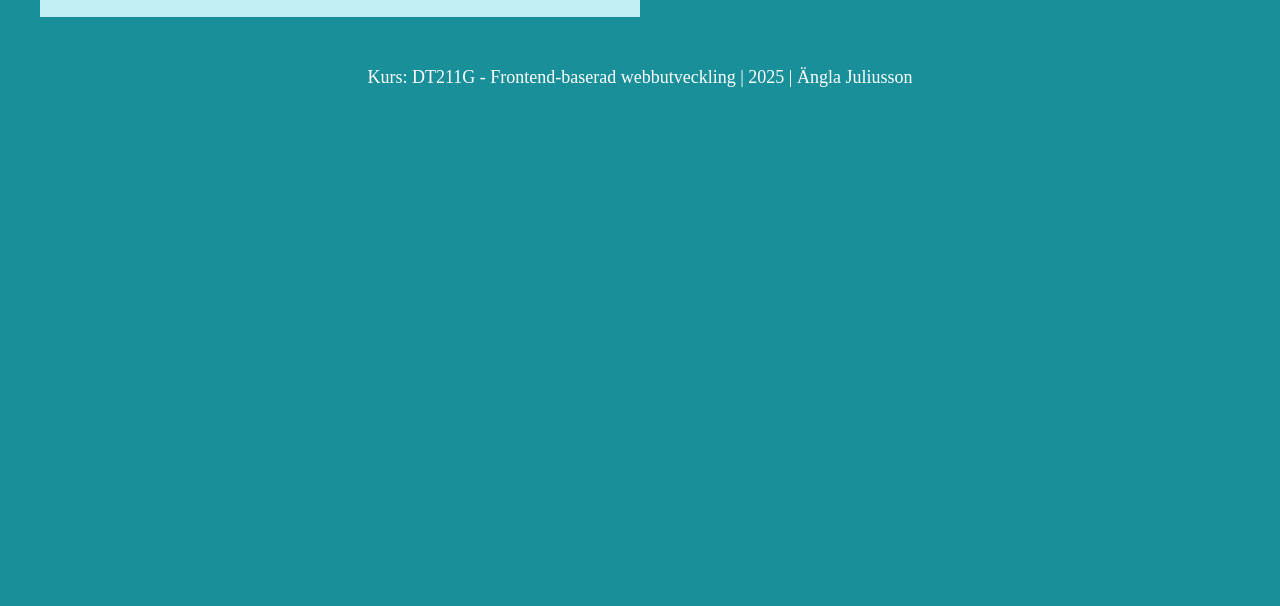
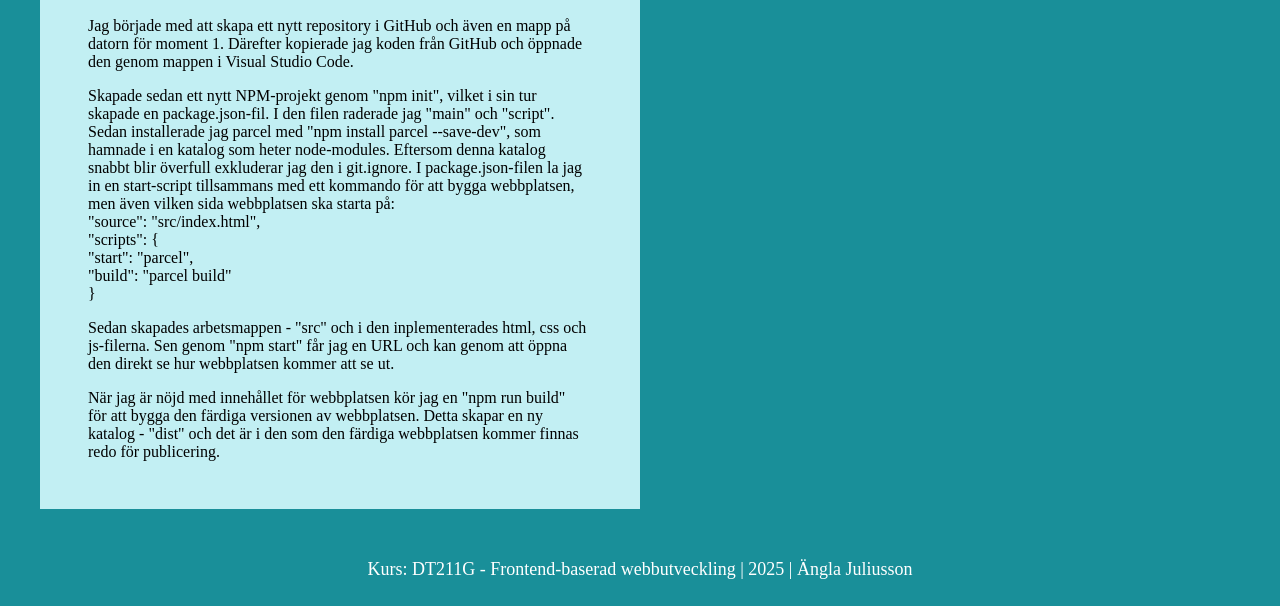
Before and after one commit to anglajuliusson/DT003G---Moment-1, a website built with Parcel: page src/process.html in a window 1280 px wide. Shown: the part 382-988 px from the top of the page. Before the commit the page ends 800 px from the top, so only its background shows below. Built offline with nearby package versions, Linux system fonts and the light colour scheme.

Commit message:
Arbetsprocessen

```diff
--- a/src/process.html
+++ b/src/process.html
@@ -20,6 +20,27 @@
     </header>
     <main class="main">
         <h2 class="processheader">Arbetsprocessen</h2>
+        <div class="infotext">
+        <p>Jag började med att skapa ett nytt repository i GitHub och även en mapp på datorn för moment 1.
+            Därefter kopierade jag koden från GitHub och öppnade den genom mappen i Visual Studio Code.
+        </p>
+        <p>Skapade sedan ett nytt NPM-projekt genom "npm init", vilket i sin tur skapade en package.json-fil.
+            I den filen raderade jag "main" och "script". Sedan installerade jag parcel med "npm install parcel --save-dev",
+            som hamnade i en katalog som heter node-modules. Eftersom denna katalog snabbt blir överfull exkluderar jag den i git.ignore.
+            I package.json-filen la jag in en start-script tillsammans med ett kommando för att bygga webbplatsen, men även vilken sida webbplatsen ska starta på:<br>
+            "source": "src/index.html",<br>
+            "scripts": {<br>
+              "start": "parcel",<br>
+              "build": "parcel build"<br>
+            }
+        </p>
+        <p>Sedan skapades arbetsmappen - "src" och i den inplementerades html, css och js-filerna. Sen genom "npm start" får jag en URL och kan genom att öppna
+            den direkt se hur webbplatsen kommer att se ut.
+        </p>
+        <p>När jag är nöjd med innehållet för webbplatsen kör jag en "npm run build" för att bygga den färdiga versionen av webbplatsen.
+            Detta skapar en ny katalog - "dist" och det är i den som den färdiga webbplatsen kommer finnas redo för publicering.
+        </p>
+        </div>
     </main>
     <footer class="footer">
         <p>Kurs: DT211G - Frontend-baserad webbutveckling | 2025 | Ängla Juliusson</p>
```
Also changed, not shown: dist/process.html, 2 other files.
